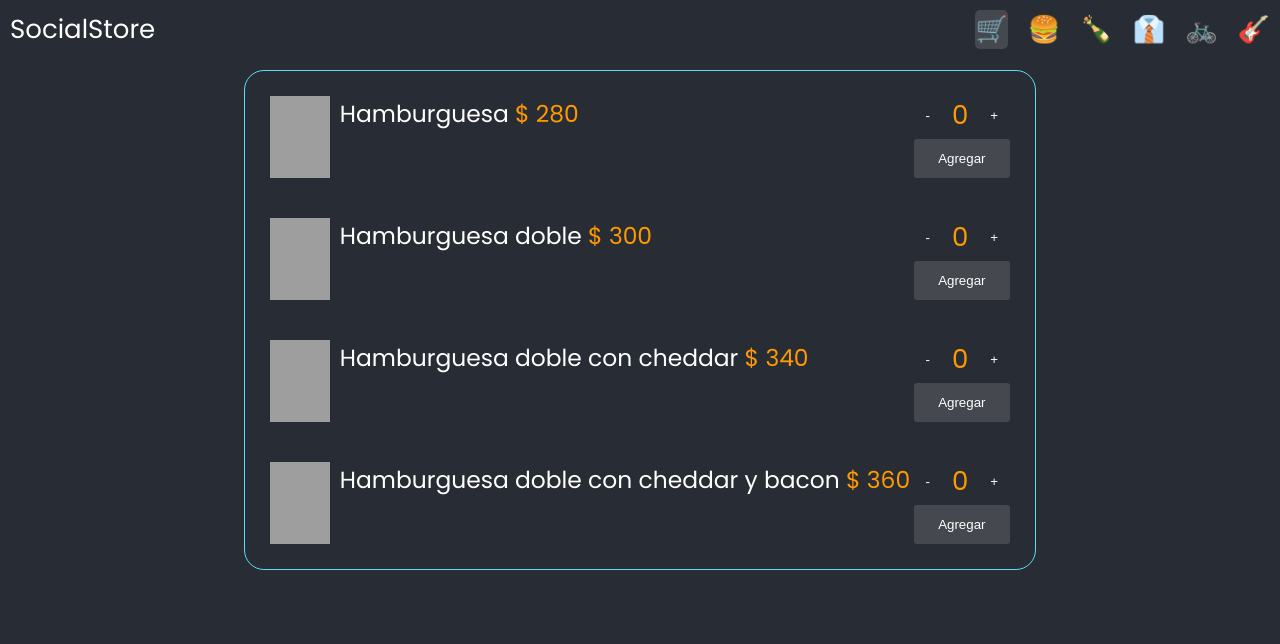
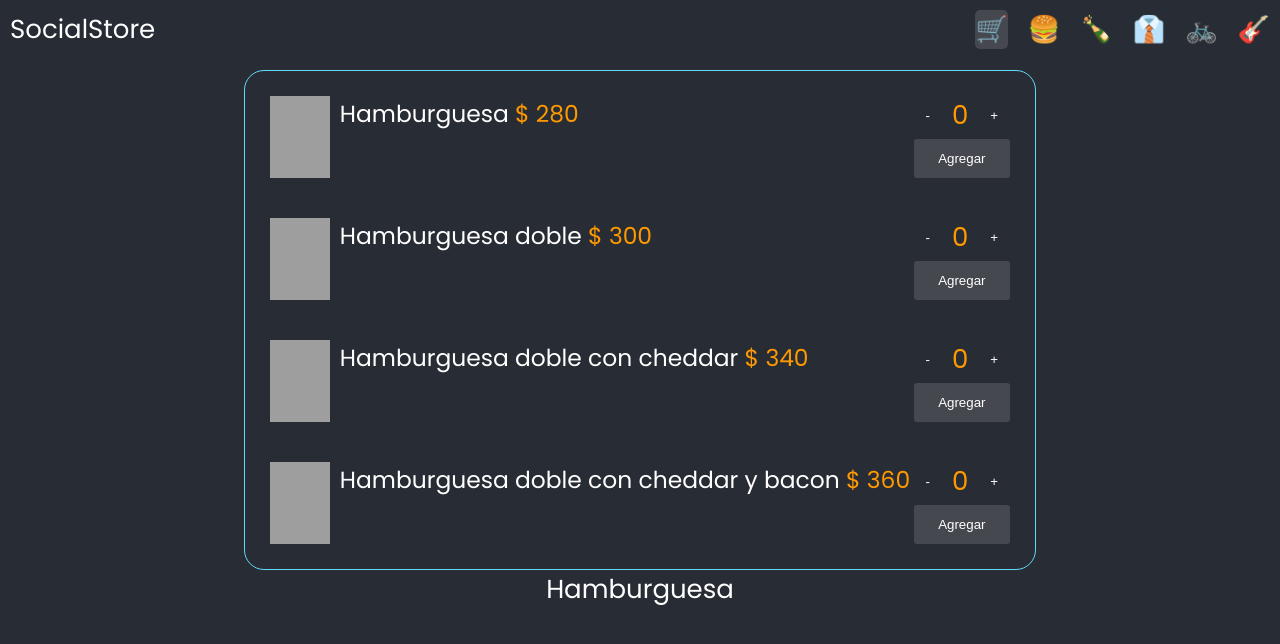
Before and after one commit to FranElfers/socialstore-elfers, a React (Create React App) app: page /item/1 in a window 1280 px wide. Shown: the top 644 px of the page. Built offline with nearby package versions, Linux system fonts and the light colour scheme; grey boxes are pictures that could not be loaded.

Commit message:
Estrellas aleatorias, Componentes ordenados

```diff
--- a/src/App.js
+++ b/src/App.js
@@ -2,6 +2,7 @@ import React from 'react'
 import './App.css';
 import NavBar from './components/NavBar/';
 import ItemListContainer from './components/ItemListContainer/';
+import ItemDetailContainer from './components/ItemDetailContainer';
 
 function App() {
   return (
@@ -9,6 +10,7 @@ function App() {
       <NavBar />
       <header className="App-header">
         <ItemListContainer greeting="SocialStore app" />
+        <ItemDetailContainer />
       </header>
     </div>
   );
--- a/src/components/CartWidget/index.js
+++ b/src/components/CartWidget/index.js
@@ -1,8 +1,3 @@
 export default function CartWidget() {
 	return <a title='Carrito' id='carrito' href="#">🛒</a>
 }
-
-// Este componente lo unico que tiene que tener es un icono
-// Este icono tiene que estar adentro del navbar que ya creamos
-// Osea el componente NavBar tiene que adentro usar CartWidget
-// Estilizar
--- /dev/null
+++ b/src/components/ItemDetail/index.js
@@ -0,0 +1,5 @@
+export default function ItemDetail({item}) {
+	return <div className="item-detail">
+		{item.title}
+	</div>
+}
--- /dev/null
+++ b/src/components/ItemDetailContainer/index.js
@@ -0,0 +1,18 @@
+import { useEffect, useState } from "react"
+import ItemDetail from "../ItemDetail";
+
+const getItems = () => {
+	return new Promise((res,rej) => {
+		setTimeout(() => res({ id:1, title:'Hamburguesa', price:280.00, stock:1, pictureUrl:'svg'}), 2000);
+	})
+}
+
+export default function ItemDetailContainer() {
+	const [ item, setItem ] = useState({});
+
+	useEffect(() => {
+		getItems().then(res => setItem(res))
+	},[])
+
+	return <ItemDetail item={item} />
+}
--- a/src/components/ItemListContainer/index.js
+++ b/src/components/ItemListContainer/index.js
@@ -17,12 +17,19 @@ const task = new Promise((res, rej) => {
 export default function ItemListContainer({greeting}) {
 	const [ itemlist, setItemlist ] = useState([]);
 
-	useEffect(()=>{
-		task.then(res => setItemlist(res), err => setItemlist(err));
-		console.log(itemlist);
-	}, [itemlist])
+	useEffect(() => {
+		task.then(res => setItemlist(res));
+	}, [])
 
 	return <div className="item-list-container">
 		<ItemList items={itemlist} />
 	</div>
 }
+
+// Crea tu componente ItemDetail.js
+// ItemDetail.js, que debe mostrar la vista de detalle de un item incluyendo dsu descripcion, una foto y el precio
+/*
+function ItemDetail({item}) {
+	return (desarrolla la vista de etalle expandida del producto con su imagen, titulo, descripcion y precio)
+}
+*/
```
Also changed, not shown: 1 other file (tests, documents, lock files or other folders).
